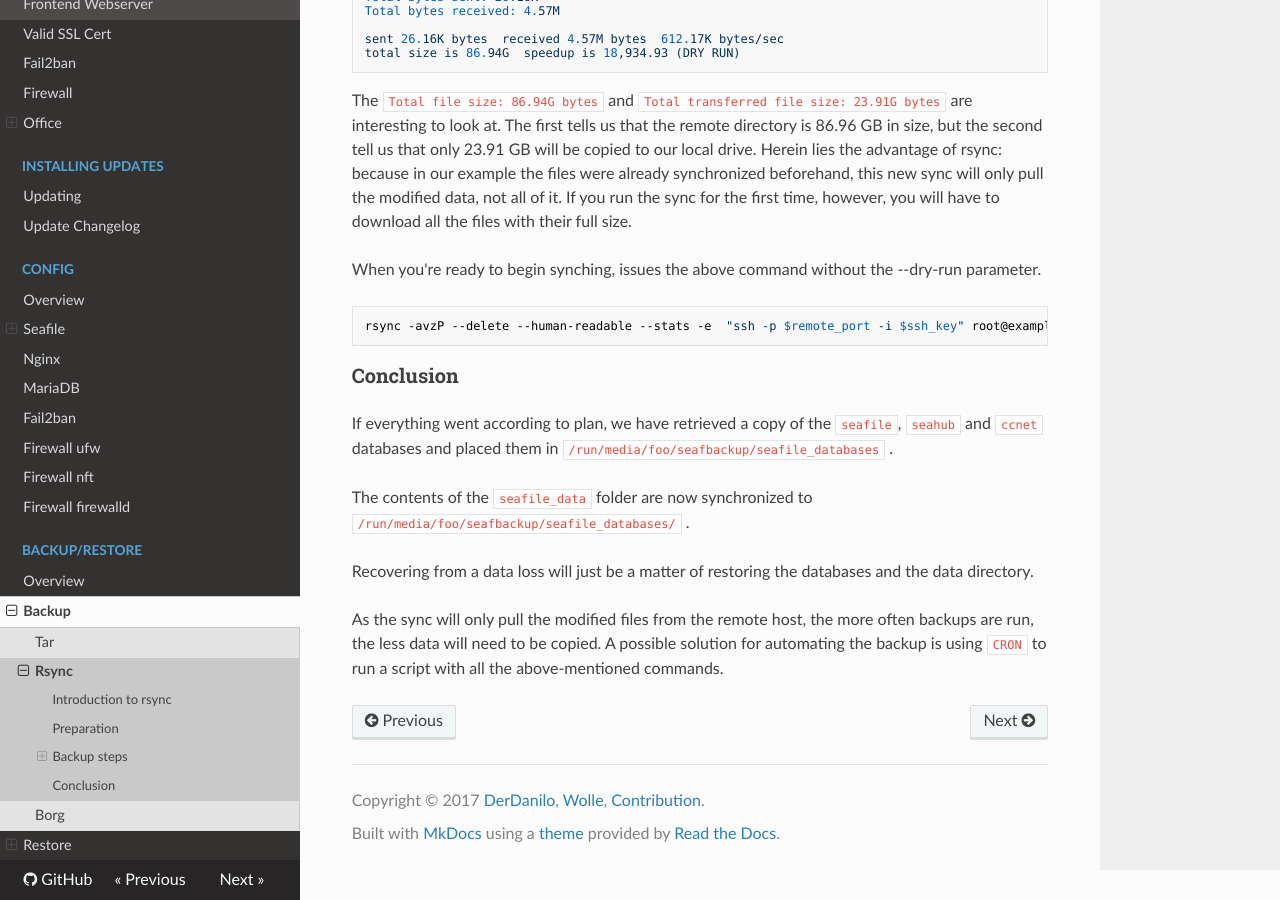
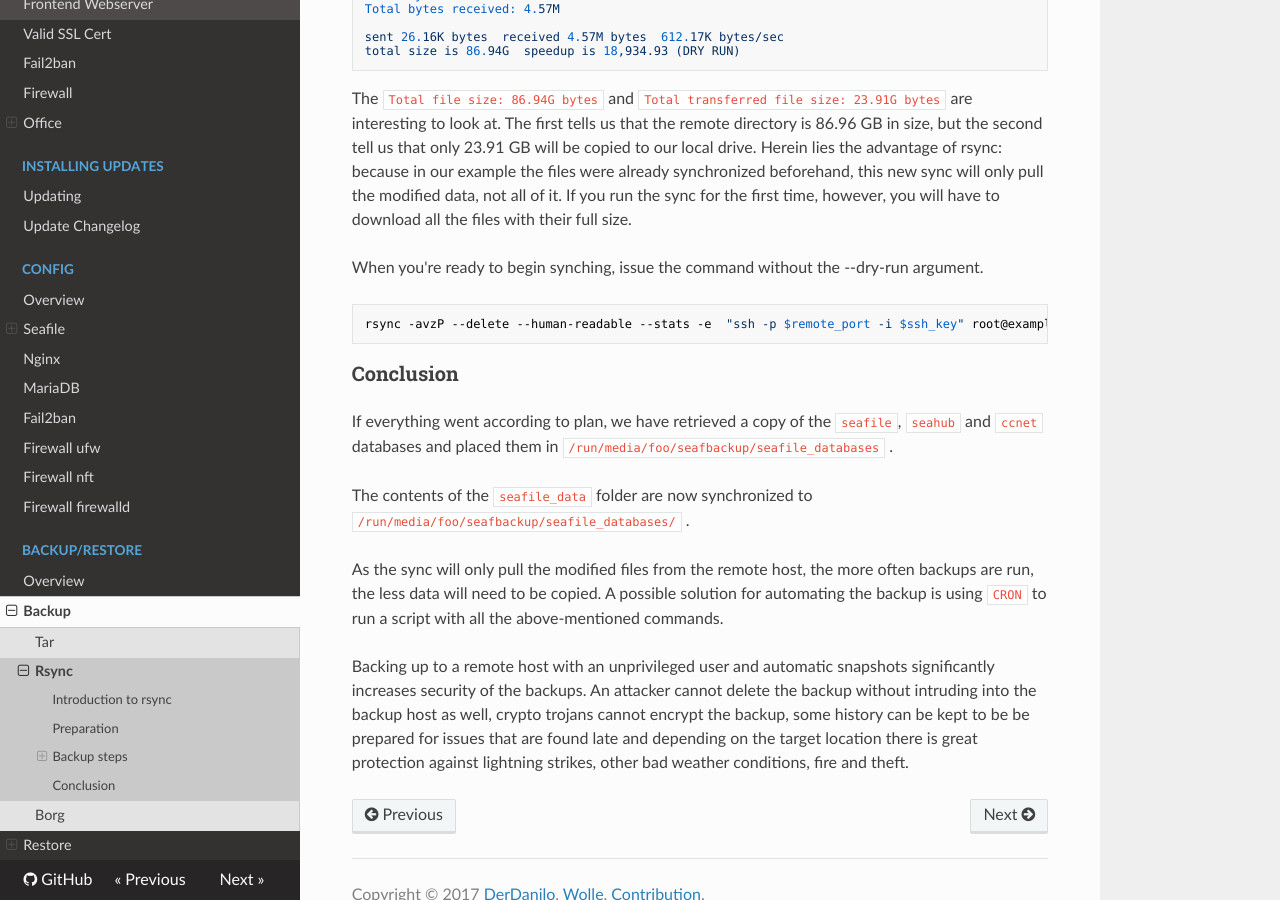
Before and after one commit to DerDanilo/seafile-community-manual, an MkDocs documentation site: the page built from docs/backup/backup-rsync.md, in a window 1280 px wide and 900 px high, scrolled down 2859 px. Built offline with MkDocs 1.6.1, drawn with Linux system fonts in a browser that asks for light colours; nearby versions of some CDN libraries; old or Windows-style settings are respelled for this version of MkDocs; some of the changed text lies outside the part shown.

Commit message:
Apply suggested improvements to the rsync guide
Plus a few other minor improvements.

````diff
--- a/docs/backup/backup-rsync.md
+++ b/docs/backup/backup-rsync.md
@@ -66,23 +66,22 @@ to `/run/media/foo/seafbackup/seafile_databases/` on our local drive.
 
 #### 3. Seafile GC
 
-In order to avoid backing up deleted libraries or data, we shall run seafile
-garbage collection first.
-
-We can do a dry run first, without actually deleting any data. Depending on
-your configuration, running it as the `seafile user` might be preferable:
-
-```bash
-runuser -l seafile -c 'cd /srv/seafile/haiwen/seafile-server-latest && ./seaf-gc.sh --dry-run
-```
-
-To run the real garbage collection, remove the `--dry-run` parameter.
+In order to avoid backing up deleted libraries or data, we should run the
+seafile garbage collection first.
 
 ```bash
 runuser -l seafile -c 'cd /srv/seafile/haiwen/seafile-server-latest && ./seaf-gc.sh
 ```
 
-#### 4. Rsync data backup
+#### 4. Start Seafile and Seahub
+
+At this point, you can start back seafile and seahub:
+
+```
+systemctl start seahub && systemctl start seafile
+```
+
+#### 5. Rsync data backup
 
 It's time to start the actual data synchronization. Go to the directory where
 you would like the data to be copied to. Create the directory if it doesn't
@@ -107,7 +106,7 @@ Now, replace the user/server domain and issue the rsync command for a dry run
 (nothing will be copied yet):
 
 ```bash
-rsync -avzP --dry-run --delete --human-readable --stats -e  "ssh -p $remote_port -i $ssh_key" root@example.com:/srv/seafile/haiwen/seafile-data/ ./
+rsync -avzP --dry-run --delete --human-readable --stats -e "ssh -p $remote_port -i $ssh_key" root@example.com:/srv/seafile/haiwen/seafile-data/ ./
 ```
 
 NOTE: Preserving the `.../seafile-data/` trailing slash means that we wish to
@@ -122,9 +121,9 @@ The arguments are as follows:
  -P                 show progress
  -n, --dry-run      doesn't make any changes
  --delete           delete extraneous local files
- --human-readable    output in a human-readable format
- --stats             give some file-transfer stats
- -e                  alternative remote shell
+ --human-readable   output in a human-readable format
+ --stats            give some file-transfer stats
+ -e                 alternative remote shell
 ```
 
 The output should look something like this:
@@ -155,8 +154,8 @@ beforehand, this new sync will only pull the modified data, not all of it. If
 you run the sync for the first time, however, you will have to download all
 the files with their full size.
 
-When you're ready to begin synching, issues the above command without the
---dry-run parameter.
+When you're ready to begin synching, issue the command without the
+--dry-run argument.
 
 ```bash
 rsync -avzP --delete --human-readable --stats -e  "ssh -p $remote_port -i $ssh_key" root@example.com:/srv/seafile/haiwen/seafile-data/ ./
@@ -171,10 +170,14 @@ If everything went according to plan, we have retrieved a copy of the
 The contents of the `seafile_data` folder are now synchronized to
 `/run/media/foo/seafbackup/seafile_databases/` .
 
-Recovering from a data loss will just be a matter of restoring the databases
-and the data directory.
-
 As the sync will only pull the modified files from the remote host, the more
 often backups are run, the less data will need to be copied. A possible
 solution for automating the backup is using `CRON` to run a script with all
 the above-mentioned commands.
+
+Backing up to a remote host with an unprivileged user and automatic snapshots
+significantly increases security of the backups. An attacker cannot delete the
+backup without intruding into the backup host as well, crypto trojans cannot
+encrypt the backup, some history can be kept to be be prepared for issues that
+are found late and depending on the target location there is great protection
+against lightning strikes, other bad weather conditions, fire and theft.
````
